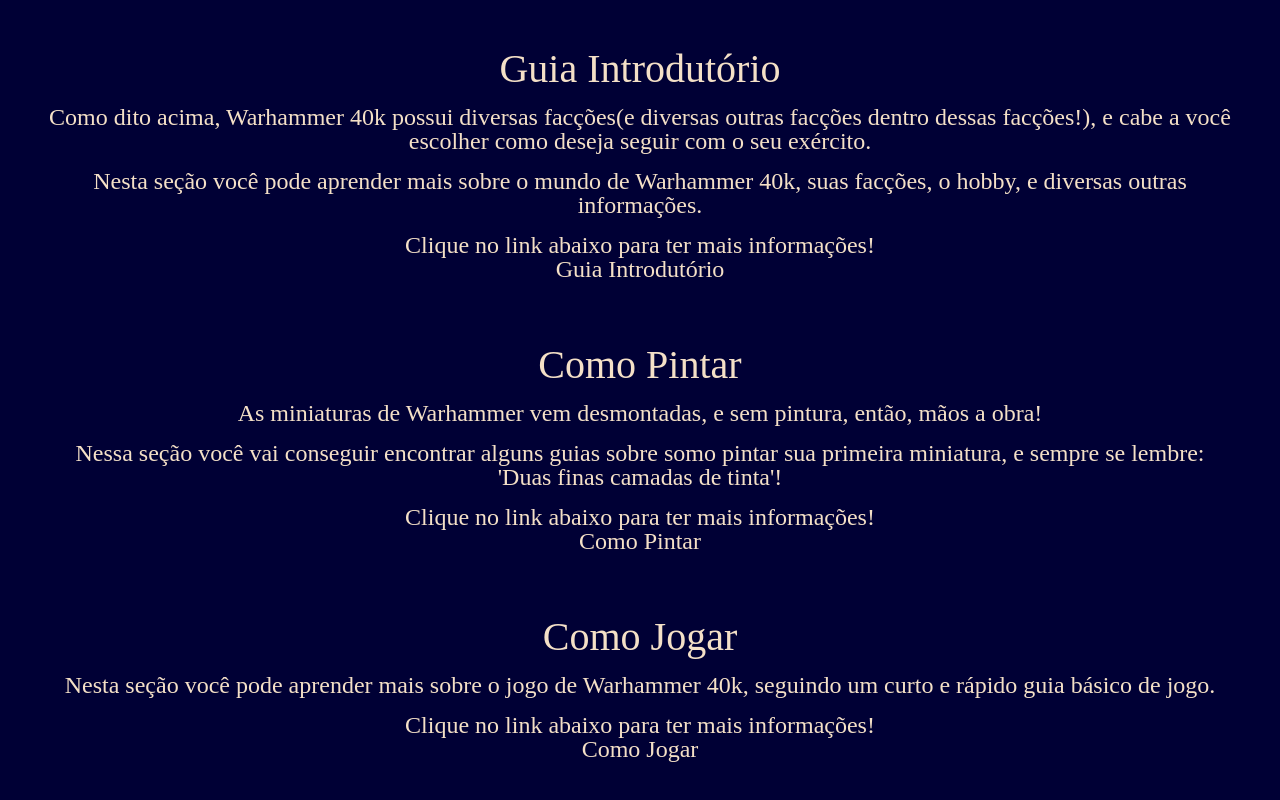
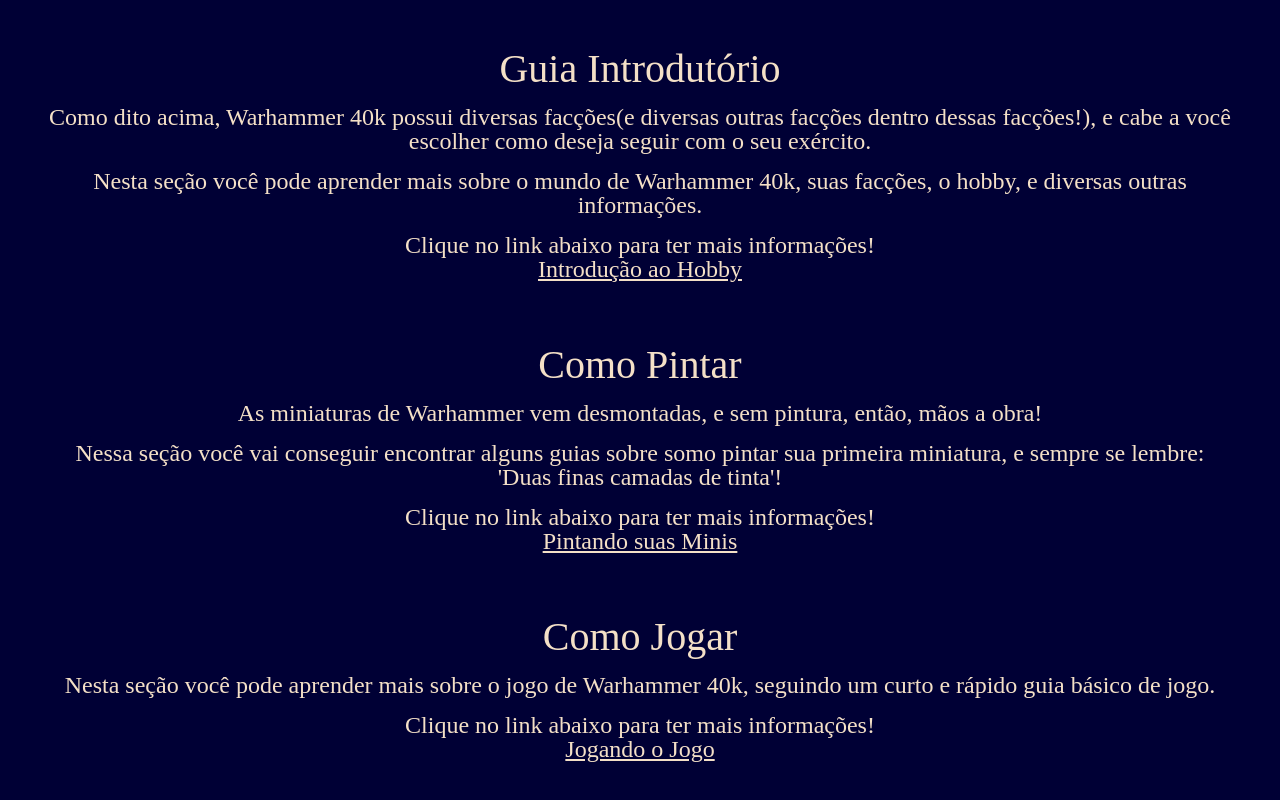
Before and after one commit to Pololokka/desafio-teach-to-learn, a React (Vite) app: page / in a window 1280 px wide. Shown: the part 1038-1838 px from the top of the page. Built offline with nearby package versions, Linux system fonts and the light colour scheme; a web font is replaced by a local one.

Commit message:
:truck: chore: reorganizadas as pastas

```diff
--- a/src/App.css
+++ b/src/App.css
@@ -236,6 +236,10 @@
   background-color: transparent;
 }
 
+.link {
+  text-decoration: underline;
+}
+
 .main__container {
   height: 100%;
   width: 100%;
--- a/src/App.jsx
+++ b/src/App.jsx
@@ -1,82 +1,11 @@
 import "./App.css";
-import fundoMain from "./assets/img/fundo-main.jpg";
 
-import { handleScroll } from "./Func/elderScroll";
-import { textMain, textGuide, textPaint, textPlay } from "./Data/text";
-import { useRef } from "react";
-
-import Link from "./Components/Class/Link/Index";
-import TextSection from "./Components/Class/TextSection/Index";
-import Input from "./Components/Class/Input/Index";
+import Home from "./Pages/Home";
 
 function App() {
-  const guide = useRef(null);
-  const paint = useRef(null);
-  const play = useRef(null);
-
   return (
     <>
-      <header>
-        <nav>
-          <ul className="nav-bar">
-            <p className="text">Seções: </p>
-            <li className="border-right">
-              <Input
-                value="Guia Introdutório"
-                func={handleScroll}
-                scrollRef={guide}
-              />
-            </li>
-            <li className="border-right">
-              <Input
-                value="Como Pintar"
-                func={handleScroll}
-                scrollRef={paint}
-              />
-            </li>
-            <li>
-              <Input value="Como Jogar" func={handleScroll} scrollRef={play} />
-            </li>
-          </ul>
-        </nav>
-      </header>
-      <main className="main__container">
-        <img src={fundoMain} className="bg-img" />
-        <h1 className="title">
-          NA ESCURIDÃO DO FUTURO DISTANTE EXISTE APENAS GUERRA.
-        </h1>
-        <TextSection sectionTitle="O Mundo de 40K" sectionText={textMain} />
-
-        <TextSection
-          scrollRef={guide}
-          sectionTitle="Guia Introdutório"
-          sectionText={textGuide}
-        />
-        <Link
-          link="https://www.youtube.com/watch?v=M6M9-oFEKpk"
-          linkName="Guia Introdutório"
-        />
-
-        <TextSection
-          scrollRef={paint}
-          sectionTitle="Como Pintar"
-          sectionText={textPaint}
-        />
-        <Link
-          link="https://www.youtube.com/watch?v=4KNkOPTa_po"
-          linkName="Como Pintar"
-        />
-
-        <TextSection
-          scrollRef={play}
-          sectionTitle="Como Jogar"
-          sectionText={textPlay}
-        />
-        <Link
-          link="https://www.youtube.com/watch?v=7z5f0d1VO1Q"
-          linkName="Como Jogar"
-        />
-      </main>
+      <Home />
     </>
   );
 }
--- a/src/Components/Class/Link/Index.jsx
+++ b/src/Components/Class/Link/Index.jsx
@@ -6,7 +6,11 @@
   }
   render() {
     return (
-      <a href={this.props.link} className="text text-hover" target="_blank">
+      <a
+        href={this.props.link}
+        className="text text-hover link"
+        target="_blank"
+      >
         {this.props.linkName}
       </a>
     );
--- /dev/null
+++ b/src/Pages/Home/Index.jsx
@@ -0,0 +1,87 @@
+import fundoMain from "../../assets/img/fundo-main.jpg";
+
+import { handleScroll } from "../../Func/elderScroll";
+import { textMain, textGuide, textPaint, textPlay } from "../../Data/text";
+import { useRef } from "react";
+
+import Link from "../../Components/Class/Link/Index";
+import TextSection from "../../Components/Class/TextSection/Index";
+import Input from "../../Components/Class/Input/Index";
+
+function Home() {
+  const guide = useRef(null);
+  const paint = useRef(null);
+  const play = useRef(null);
+
+  return (
+    <>
+      <header>
+        <nav>
+          <ul className="nav-bar">
+            <p className="text">Seções: </p>
+
+            <li className="border-right">
+              <Input
+                value="Guia Introdutório"
+                func={handleScroll}
+                scrollRef={guide}
+              />
+            </li>
+
+            <li className="border-right">
+              <Input
+                value="Como Pintar"
+                func={handleScroll}
+                scrollRef={paint}
+              />
+            </li>
+
+            <li>
+              <Input value="Como Jogar" func={handleScroll} scrollRef={play} />
+            </li>
+          </ul>
+        </nav>
+      </header>
+
+      <main className="main__container">
+        <img src={fundoMain} className="bg-img" />
+        <h1 className="title">
+          NA ESCURIDÃO DO FUTURO DISTANTE EXISTE APENAS GUERRA.
+        </h1>
+        <TextSection sectionTitle="O Mundo de 40K" sectionText={textMain} />
+
+        <TextSection
+          scrollRef={guide}
+          sectionTitle="Guia Introdutório"
+          sectionText={textGuide}
+        />
+        <Link
+          link="https://www.youtube.com/watch?v=M6M9-oFEKpk"
+          linkName="Introdução ao Hobby"
+        />
+
+        <TextSection
+          scrollRef={paint}
+          sectionTitle="Como Pintar"
+          sectionText={textPaint}
+        />
+        <Link
+          link="https://www.youtube.com/watch?v=4KNkOPTa_po"
+          linkName="Pintando suas Minis"
+        />
+
+        <TextSection
+          scrollRef={play}
+          sectionTitle="Como Jogar"
+          sectionText={textPlay}
+        />
+        <Link
+          link="https://www.youtube.com/watch?v=7z5f0d1VO1Q"
+          linkName="Jogando o Jogo"
+        />
+      </main>
+    </>
+  );
+}
+
+export default Home;
```
